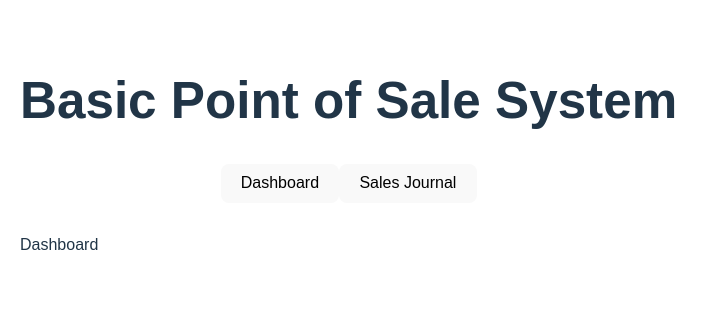
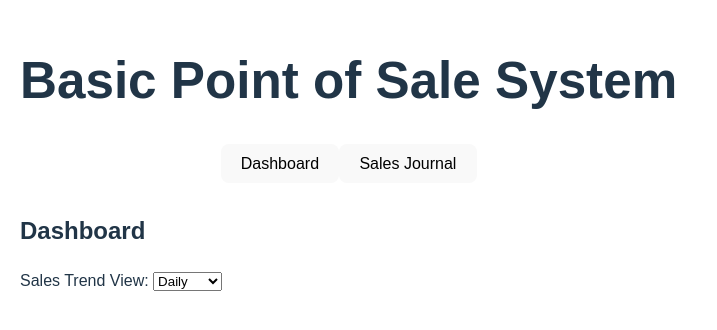
Before and after one commit to AungThuraHein-Nov03/basic-pos, a React (Vite) app: page / in a window 1280 px wide. Shown: the part 244-574 px from the top of the page, without its empty margins (0-717 px from the left). Built offline with nearby package versions, Linux system fonts and the light colour scheme.

Commit message:
Time DropDown

```diff
--- a/src/components/Dashboard.jsx
+++ b/src/components/Dashboard.jsx
@@ -1,11 +1,31 @@
+import { useState } from 'react';
 import { LineChart, PieChart, BarChart } from 'recharts';
 
 
 
 //Note: After pulling the repo, run "npm install" to install all dependencies :D
 function Dashboard() {
+    const [period, setPeriod] = useState('daily');
     return(
-        <p> Dashboard </p>
+        <div>
+        <div>
+        <h2> Dashboard </h2>
+        </div>
+
+        <div>
+            <label>Sales Trend View: </label>
+            <select value={period} onChange={(e) => setPeriod(e.target.value)}>
+                <option value="daily">Daily</option>
+                <option value="weekly">Weekly</option>
+                <option value="monthly">Monthly</option>
+            </select>
+        </div>
+
+
+
+
+
+        </div>
     )
 }
 
```
